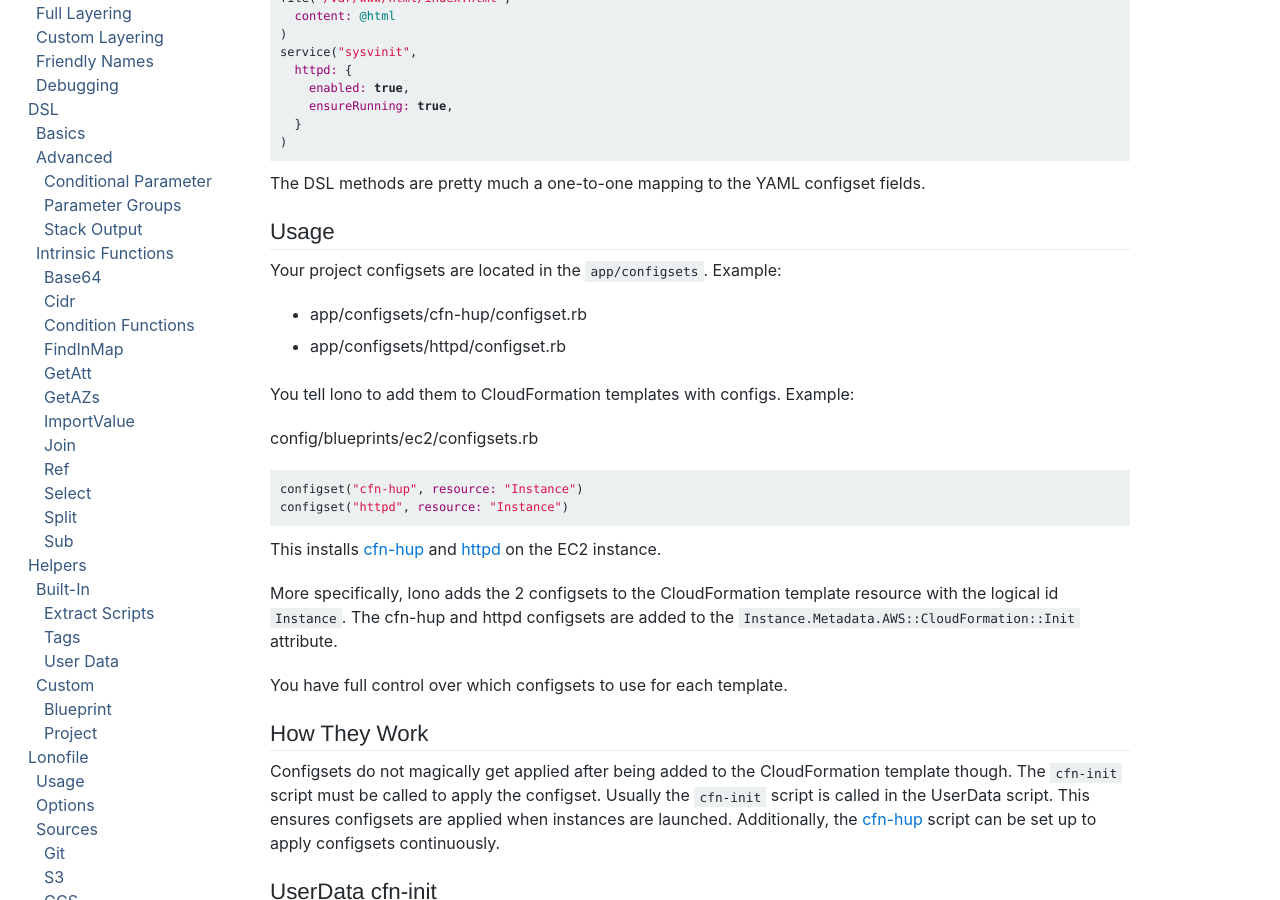
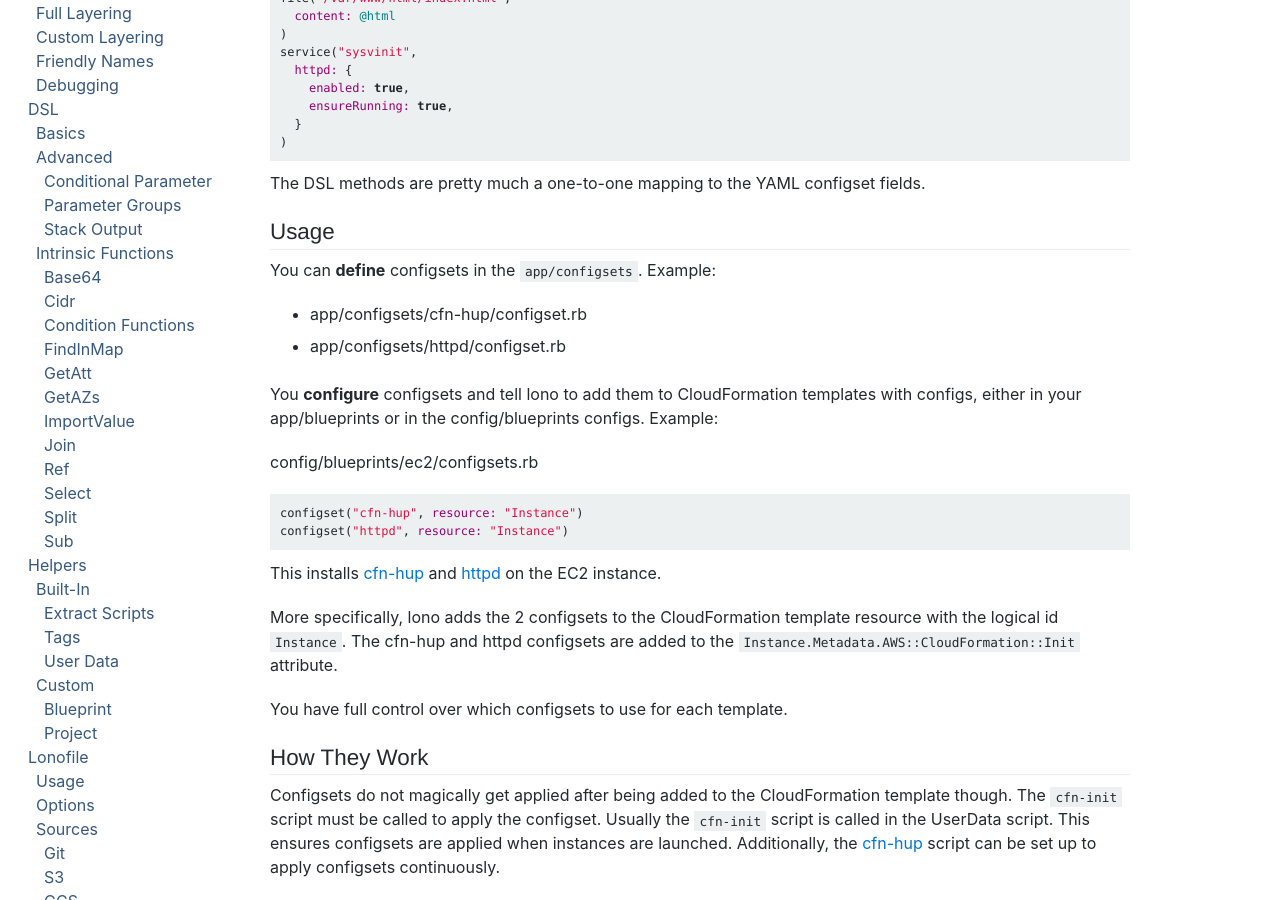
Before and after one commit to boltops-tools/lono-docs, a Jekyll site: the page built from _docs/configsets.md, in a window 1280 px wide and 900 px high, scrolled down 1280 px. Built offline with Jekyll 4.4.1, drawn with Linux system fonts in a browser that asks for light colours; cached includes are drawn as plain includes; a script that is not in the unit is left out.

Commit message:
Update configsets.md

```diff
--- a/_docs/configsets.md
+++ b/_docs/configsets.md
@@ -18,12 +18,12 @@
 
 ## Usage
 
-Your project configsets are located in the `app/configsets`. Example:
+You can **define** configsets in the `app/configsets`. Example:
 
 * app/configsets/cfn-hup/configset.rb
 * app/configsets/httpd/configset.rb
 
-You tell lono to add them to CloudFormation templates with configs. Example:
+You **configure** configsets and tell lono to add them to CloudFormation templates with configs, either in your app/blueprints or in the config/blueprints configs. Example:
 
 config/blueprints/ec2/configsets.rb
 
```
